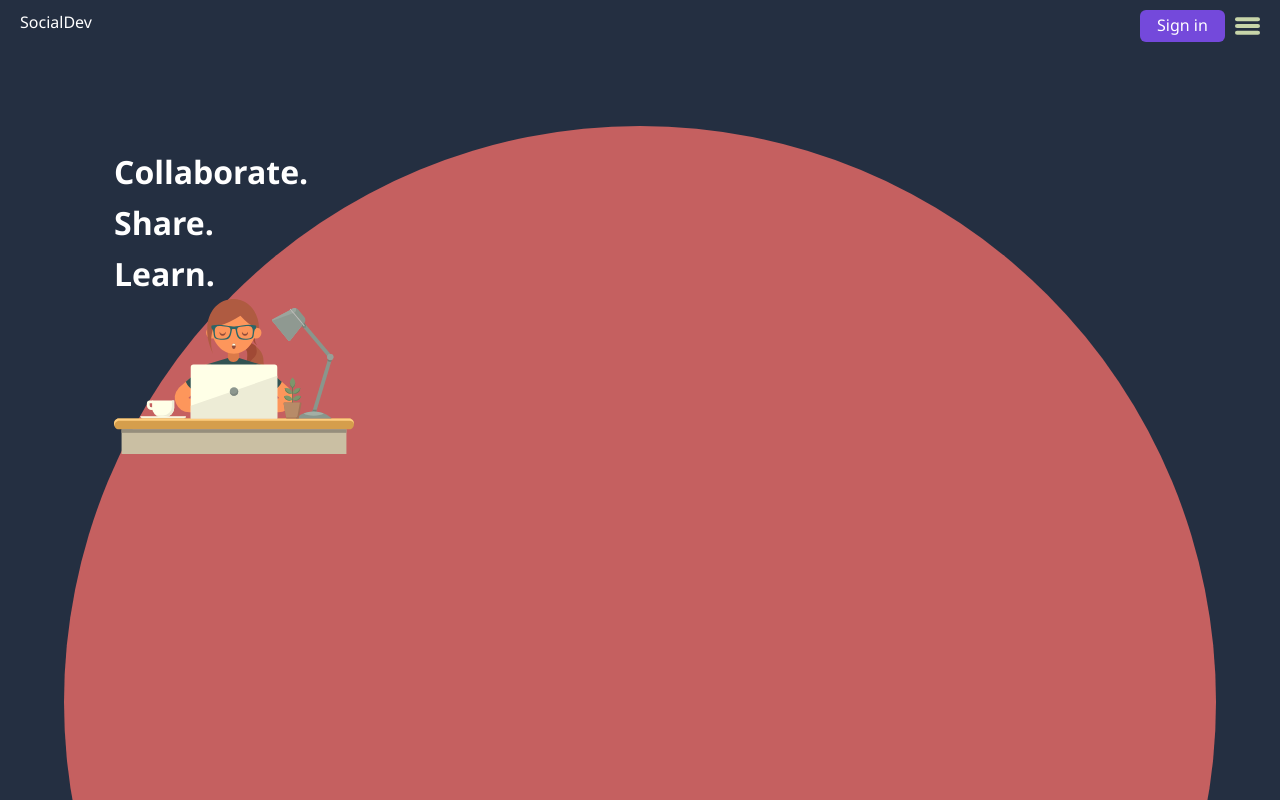
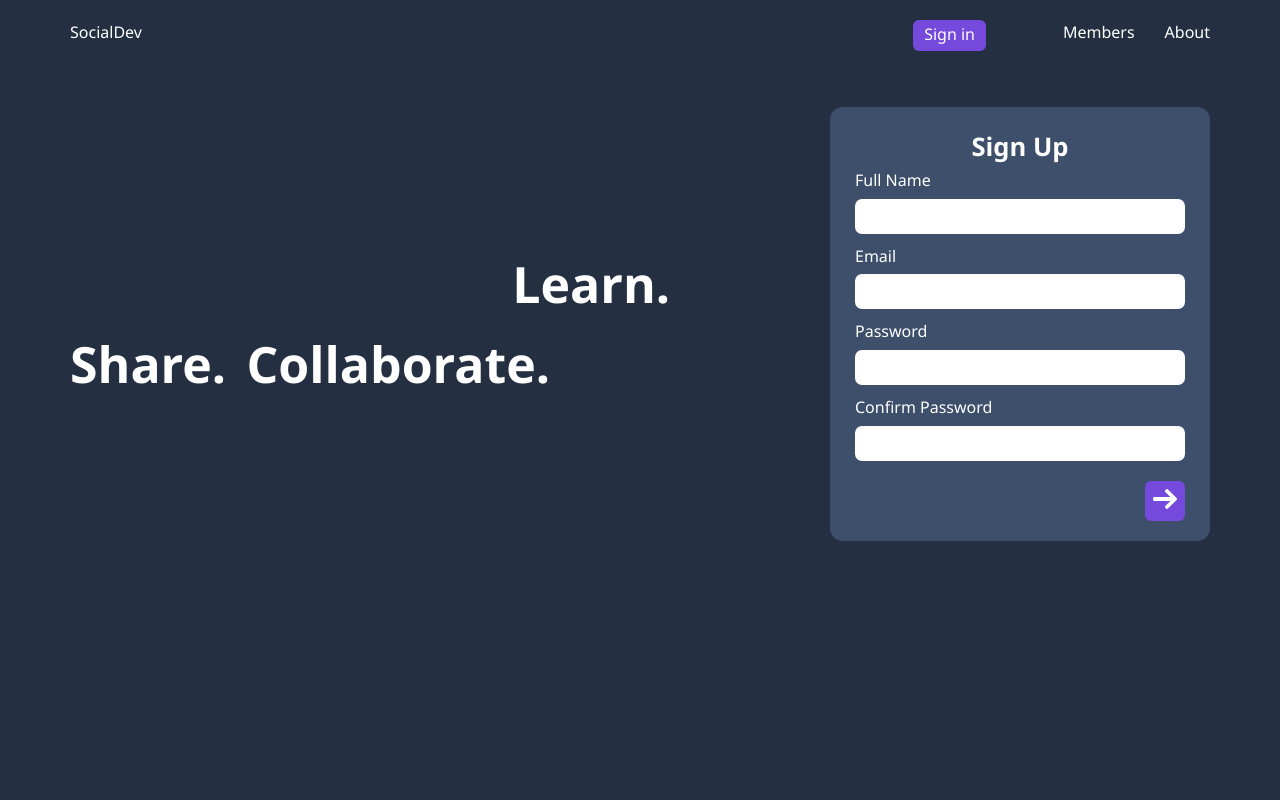
Before and after one commit to samdi18/SocialDev, a React (Create React App) app in the folder client/: page / in a window 1280 px wide. Shown: the top 800 px of the page. Built offline with nearby package versions, Linux system fonts and the light colour scheme; the HTML template or start-up script is replaced by a standard one.

Commit message:
Responsive css/ Forms for register and code

```diff
--- a/client/package.json
+++ b/client/package.json
@@ -3,6 +3,7 @@
   "version": "0.1.0",
   "private": true,
   "dependencies": {
+    "@lottiefiles/lottie-player": "^0.5.1",
     "@testing-library/jest-dom": "^4.2.4",
     "@testing-library/react": "^9.5.0",
     "@testing-library/user-event": "^7.2.1",
--- a/client/src/App.js
+++ b/client/src/App.js
@@ -1,17 +1,17 @@
-import React, { Fragment } from 'react';
-import { Route, Switch } from 'react-router-dom';
+import React, { Fragment } from "react";
+import { Route, Switch } from "react-router-dom";
 
-import './App.scss';
-import Navbar from './components/layout/Navbar';
-import Home from './components/layout/Home';
+import "./App.scss";
+import Navbar from "./components/layout/Navbar";
+import Home from "./components/layout/Home";
 
 const App = () => (
   <Fragment>
     <Navbar />
 
-    <div className='container'>
+    <div className="">
       <Switch>
-        <Route exact path='/' component={Home} />
+        <Route exact path="/" component={Home} />
       </Switch>
     </div>
   </Fragment>
--- a/client/src/App.scss
+++ b/client/src/App.scss
@@ -12,7 +12,7 @@ $secondary-color: #c56060;
 }
 
 body {
-  font-family: 'Segoe UI', sans-serif;
+  font-family: "Segoe UI", sans-serif;
   font-size: 1rem;
   line-height: 1.6;
   background-color: $main-color;
@@ -44,24 +44,31 @@ img {
   display: flex !important;
 }
 
+.hide-mobile {
+  display: none;
+}
+
 .btn {
   border-radius: 6px;
-  padding: 3px 17px;
+  padding: 0.1em 0.7em;
+  padding-bottom: 4px;
   border: 0;
 }
 
 .submit-btn {
   border-radius: 6px;
-  padding: 10px 10px;
+  width: 40px;
+  height: 40px;
   border: none;
   background-color: $primary-color;
 }
 
-.navbar {
+header {
   display: flex;
   justify-content: space-between;
   padding: 10px 20px;
 
+  nav {
     .right-nav {
       display: flex;
       justify-content: space-between;
@@ -74,8 +81,6 @@ img {
     }
 
     ul {
-    display: none;
-    align-items: flex-start;
       padding-left: 1.2em;
       flex-direction: column;
       position: absolute;
@@ -84,6 +89,7 @@ img {
       background-color: $light-color;
       height: 100vh;
       width: 50vw;
+      max-width: 700px;
       z-index: 1;
 
       li:first-child {
@@ -99,39 +105,65 @@ img {
       background-color: $primary-color;
     }
   }
+}
+
+.home-anim {
+  width: 90vw;
+  position: relative;
+}
+
+.home-text {
+  position: absolute;
+  font-size: 8vw;
+  font-weight: bold;
+}
+
+.text-1 {
+  top: 0;
+  right: 20%;
+}
+.text-2 {
+  left: 0;
+  top: 30%;
+}
+.text-3 {
+  right: 0;
+  bottom: 40%;
+}
 
 .home-flex {
-  display: flex;
-  flex-direction: column;
+  display: grid;
   align-items: center;
+  margin: auto;
+  padding: 10px 20px;
+  margin-top: 2rem;
+  margin-bottom: 2rem;
 
   main {
     background-color: $secondary-color;
-    width: 90vw;
-    height: 90vw;
-    padding: 20px 50px;
+    width: 100%;
+    padding-bottom: 100%;
     border-radius: 50%;
-    //position: relative;
+    position: relative;
 
     .content {
-      //position: absolute;
-      // top: 60px;
-      // left: 40px;
-      font-size: 2rem;
+      position: absolute;
+      top: 10%;
+      left: 20%;
+      font-size: 8vw;
       font-weight: bold;
     }
 
     .main-img {
-      //position: absolute;
-      width: 15em;
-      // bottom: 60px;
-      //right: 40px;
+      position: absolute;
+      width: 60%;
+      bottom: 19%;
+      right: 10%;
     }
   }
 
   section {
     background-color: $light-color;
-    margin-top: 40px;
     padding: 30px 25px;
     border-radius: 13px;
     position: relative;
@@ -165,10 +197,11 @@ img {
     .code {
       margin-top: 1em;
       margin-bottom: 2em;
+      font-size: 5vw;
     }
 
     .cross-img {
-      width: 10px;
+      width: 70%;
     }
 
     .code-box {
@@ -190,10 +223,225 @@ img {
       button {
         position: absolute;
         right: 0;
+
+        .arrow-img {
+          width: 60%;
+        }
+      }
+    }
+  }
+}
+
+.form-box {
+  background-color: $light-color;
+  padding: 20px 25px;
+  border-radius: 13px;
+
+  h3 {
+    font-size: 1.6em;
+    text-align: center;
+  }
+
+  .auth-form {
+    display: flex;
+    flex-direction: column;
+
+    label {
+      margin-bottom: 5px;
+    }
+
+    input[type="text"] {
+      padding: 10px 15px;
+      border-radius: 7px;
+      border: none;
+      outline: none;
+      margin-bottom: 10px;
+    }
+
+    button {
+      margin-top: 10px;
+      align-self: flex-end;
+
+      .arrow-img {
+        width: 60%;
       }
     }
   }
 }
 
 @media (min-width: 1024px) {
+  .home-flex {
+    .visual-buttons {
+      display: flex;
+      position: absolute;
+      top: 8px;
+      right: 8px;
+
+      .round-btn {
+        width: 40px !important;
+        height: 40px !important;
+        border-radius: 50%;
+        margin-right: 5px;
       }
+    }
+
+    .code-box {
+      input {
+        font-size: 25px;
+      }
+    }
+  }
+}
+
+@media (min-width: 1200px) {
+  .show-desktop {
+    display: flex;
+  }
+
+  .hide-desktop {
+    display: none;
+  }
+
+  header {
+    padding: 20px 70px;
+    nav {
+      display: flex;
+      ul {
+        padding-left: 0;
+        flex-direction: row;
+        position: inherit;
+        background: none;
+        height: auto;
+        width: auto;
+
+        li:first-child {
+          margin-top: 0px;
+        }
+
+        li {
+          font-size: 1rem;
+          margin-left: 30px;
+        }
+      }
+    }
+  }
+
+  .home-anim {
+    width: 600px;
+  }
+
+  .home-text {
+    font-size: 50px;
+  }
+
+  .container {
+    padding: 20px 70px;
+  }
+  .home-flex {
+    grid-template-columns: 2fr 1fr;
+    padding: 20px 70px;
+    margin-top: 1em;
+
+    main {
+      width: 700px;
+      height: 700px;
+      padding-bottom: 0;
+      .content {
+        font-size: 58px;
+      }
+    }
+
+    section {
+      background-color: $light-color;
+      margin-top: 40px;
+      padding: 30px 25px;
+      border-radius: 13px;
+      position: relative;
+      max-width: 400px;
+
+      .visual-buttons {
+        display: flex;
+        position: absolute;
+        top: 10px;
+        right: 10px;
+
+        .round-btn {
+          width: 23px !important;
+          height: 23px !important;
+          border-radius: 50%;
+          margin-right: 5px;
+        }
+
+        .round-1 {
+          background-color: #c7d5a9;
+        }
+        .round-2 {
+          background-color: #d5a9af;
+        }
+        .exit {
+          background-color: $secondary-color;
+          display: flex;
+          justify-content: center;
+        }
+      }
+
+      .code {
+        margin-top: 1em;
+        margin-bottom: 2em;
+        font-size: 25px;
+      }
+
+      .cross-img {
+        width: 70%;
+      }
+
+      .code-box {
+        background-color: white;
+        height: 40px;
+        position: relative;
+        border-radius: 7px;
+        border: none;
+
+        input {
+          background: transparent;
+          height: 100%;
+          width: 80%;
+          border: none;
+          outline: none;
+          padding: 10px;
+        }
+
+        button {
+          position: absolute;
+          right: 0;
+
+          .arrow-img {
+            width: 60%;
+          }
+        }
+      }
+    }
+  }
+
+  .form-box {
+    max-width: 400px;
+  }
+}
+
+@media (min-width: 1600px) {
+  .home-anim {
+    width: 700px;
+  }
+
+  .home-text {
+    font-size: 60px;
+  }
+
+  section {
+    padding: 30px 45px !important;
+
+    .code {
+      font-size: 30px !important;
+    }
+  }
+}
--- /dev/null
+++ b/client/src/components/auth/Register.js
@@ -0,0 +1,33 @@
+import React from "react";
+
+const Register = () => {
+  const handleChange = () => {};
+  return (
+    <div className="form-box">
+      <h3>Sign Up</h3>
+      <form className="auth-form">
+        <label htmlFor="username">Full Name</label>
+        <input type="text" name="username" />
+
+        <label htmlFor="email">Email</label>
+        <input type="text" name="email" />
+
+        <label htmlFor="password">Password</label>
+        <input type="text" name="password" />
+
+        <label htmlFor="password2">Confirm Password</label>
+        <input type="text" name="password2" />
+
+        <button className="submit-btn">
+          <img
+            src={require("../../images/arrow.svg")}
+            alt=""
+            className="arrow-img"
+          />
+        </button>
+      </form>
+    </div>
+  );
+};
+
+export default Register;
--- /dev/null
+++ b/client/src/components/layout/Animation.js
@@ -0,0 +1,22 @@
+import React from "react";
+import "@lottiefiles/lottie-player";
+
+const Animation = () => {
+  return (
+    <div className="home-anim">
+      <p className="home-text text-1">Collaborate.</p>
+      <p className="home-text text-2">Share.</p>
+      <p className="home-text text-3">Learn.</p>
+
+      <lottie-player
+        autoplay
+        loop
+        mode="normal"
+        src="https://assets5.lottiefiles.com/private_files/lf30_WdTEui.json"
+        style={{ width: "100%" }}
+      ></lottie-player>
+    </div>
+  );
+};
+
+export default Animation;
--- /dev/null
+++ b/client/src/components/layout/CodeForm.js
@@ -0,0 +1,62 @@
+import React from "react";
+
+const CodeForm = () => {
+  return (
+    <section>
+      <div className="visual-buttons">
+        <div className="round-btn round-1"></div>
+        <div className="round-btn round-2"></div>
+        <div className=" round-btn exit">
+          <img
+            src={require("../../images/cross.svg")}
+            alt=""
+            className="cross-img"
+          />
+        </div>
+      </div>
+
+      {/* In line style test */}
+      <p className="code">
+        <span style={{ color: "#AEA9DE" }}>function </span>
+        <span style={{ color: "#CDE871" }}>
+          welcome<span>()</span>
+        </span>
+        <span>{" {"}</span>
+        <p style={({ color: "#958BF1" }, { marginLeft: "20px" })}>
+          let
+          <span style={{ color: "white" }}> initial =</span>{" "}
+          <span style={{ color: "#CDE871" }}> 10;</span>
+        </p>
+        <p style={({ color: "#AEA9DE" }, { marginLeft: "20px" })}>
+          return
+          <span style={{ color: "#958BF1" }}>
+            ` <span style={{ color: "#F4FFCC" }}>To</span>
+            <span>
+              ${" "}
+              <span style={{ color: "white" }}>
+                {" "}
+                {"{initial"} / 0 {"} "}
+              </span>
+              <span style={{ color: "#F4FFCC" }}>and Beyond</span>
+            </span>
+            `<span style={{ color: "#F4FFCC" }}>;</span>
+            <p style={{ marginLeft: "-20px" }}>{" }"}</p>
+          </span>
+        </p>
+      </p>
+
+      <form className="code-box">
+        <input type="text" />
+        <button className="submit-btn">
+          <img
+            src={require("../../images/arrow.svg")}
+            alt=""
+            className="arrow-img"
+          />
+        </button>
+      </form>
+    </section>
+  );
+};
+
+export default CodeForm;
--- a/client/src/components/layout/Home.js
+++ b/client/src/components/layout/Home.js
@@ -1,76 +1,27 @@
-import React from 'react';
+import React from "react";
+import CodeForm from "./CodeForm";
+import Animation from "./Animation";
+import Register from "../auth/Register";
 
 const Home = () => {
   return (
-    <div className='home-flex'>
-      <main>
-        <div className='content'>
+    <div className="home-flex">
+      {/* <main>
+        <div className="content">
           <p>Collaborate.</p>
           <p>Share.</p>
           <p>Learn.</p>
         </div>
 
         <img
-          src={require('../../images/main.svg')}
-          alt=''
-          className='main-img'
+          src={require("../../images/main.svg")}
+          alt=""
+          className="main-img"
         />
-      </main>
+      </main> */}
+      <Animation />
 
-      <section>
-        <div className='visual-buttons'>
-          <div className='round-btn round-1'></div>
-          <div className='round-btn round-2'></div>
-          <div className=' round-btn exit'>
-            <img
-              src={require('../../images/cross.svg')}
-              alt=''
-              className='cross-img'
-            />
-          </div>
-        </div>
-
-        {/* In line style test */}
-        <p className='code'>
-          <span style={{ color: '#AEA9DE' }}>function </span>
-          <span style={{ color: '#CDE871' }}>
-            welcome<span>()</span>
-          </span>
-          <span>{' {'}</span>
-          <p style={({ color: '#958BF1' }, { marginLeft: '20px' })}>
-            let
-            <span style={{ color: 'white' }}> initial =</span>{' '}
-            <span style={{ color: '#CDE871' }}> 10;</span>
-          </p>
-          <p style={({ color: '#AEA9DE' }, { marginLeft: '20px' })}>
-            return
-            <span style={{ color: '#958BF1' }}>
-              ` <span style={{ color: '#F4FFCC' }}>To</span>
-              <span>
-                ${' '}
-                <span style={{ color: 'white' }}>
-                  {' '}
-                  {'{initial'} / 0 {'} '}
-                </span>
-                <span style={{ color: '#F4FFCC' }}>and Beyond</span>
-              </span>
-              `<span style={{ color: '#F4FFCC' }}>;</span>
-              <p style={{ marginLeft: '-20px' }}>{' }'}</p>
-            </span>
-          </p>
-        </p>
-
-        <div className='code-box'>
-          <input type='text' />
-          <button className='submit-btn'>
-            <img
-              src={require('../../images/arrow.svg')}
-              alt=''
-              className='arrow-img'
-            />
-          </button>
-        </div>
-      </section>
+      <Register />
     </div>
   );
 };
--- a/client/src/components/layout/Navbar.js
+++ b/client/src/components/layout/Navbar.js
@@ -1,5 +1,5 @@
-import React, { useState } from 'react';
-import { Link } from 'react-router-dom';
+import React, { useState } from "react";
+import { Link } from "react-router-dom";
 
 const Navbar = () => {
   const [isOpen, setOpen] = useState(false);
@@ -7,33 +7,39 @@ const Navbar = () => {
     setOpen(!isOpen);
   };
   return (
-    <nav className='navbar '>
-      <span>
-        <Link to='/'> SocialDev</Link>
+    <header>
+      <span className="brand-logo">
+        <Link to="/"> SocialDev</Link>
       </span>
 
-      <div className='right-nav'>
-        <p className='btn login'>
-          <Link to='/login'>Sign in</Link>
-        </p>
+      <nav>
+        <div className="right-nav">
+          <div className="btn login">
+            <Link to="/login">Sign in</Link>
+          </div>
 
           <img
-          src={require('../../images/hamburger.svg')}
-          alt=''
-          className='ham'
+            src={require("../../images/hamburger.svg")}
+            alt=""
+            className="ham hide-desktop"
             onClick={toggleNav}
           />
         </div>
 
-      <ul className={`${isOpen ? ' toggle-nav ' : ' '}`}>
+        <ul
+          className={`show-desktop hide-mobile ${
+            isOpen ? " toggle-nav " : " "
+          }`}
+        >
           <li>
-          <Link to='/members'>Members</Link>
+            <Link to="/members">Members</Link>
           </li>
           <li>
-          <Link to='/about'>About</Link>
+            <Link to="/about">About</Link>
           </li>
         </ul>
       </nav>
+    </header>
   );
 };
 
```
Also changed, not shown: client/src/components/auth/Login.js (added, +7 -0 lines), client/public/logo192.png (added), 1 other file (tests, documents, lock files or other folders). Lines whose indentation alone changed are shown as unchanged.
